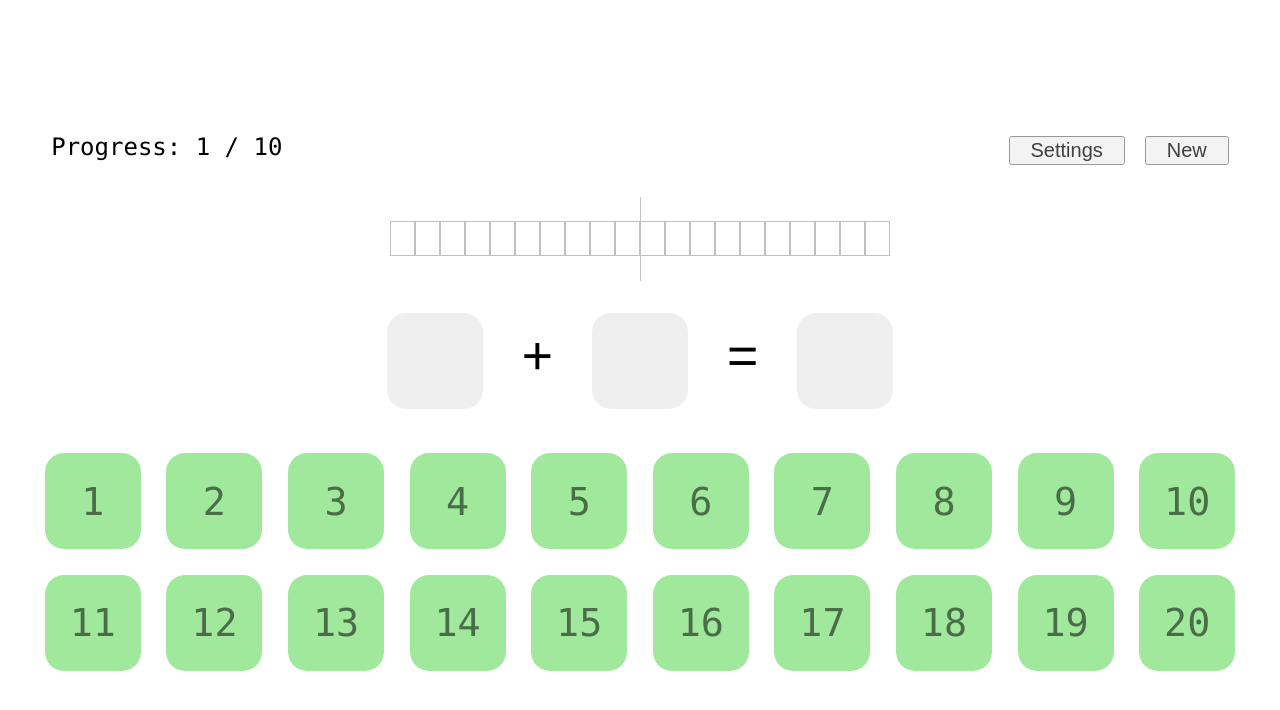
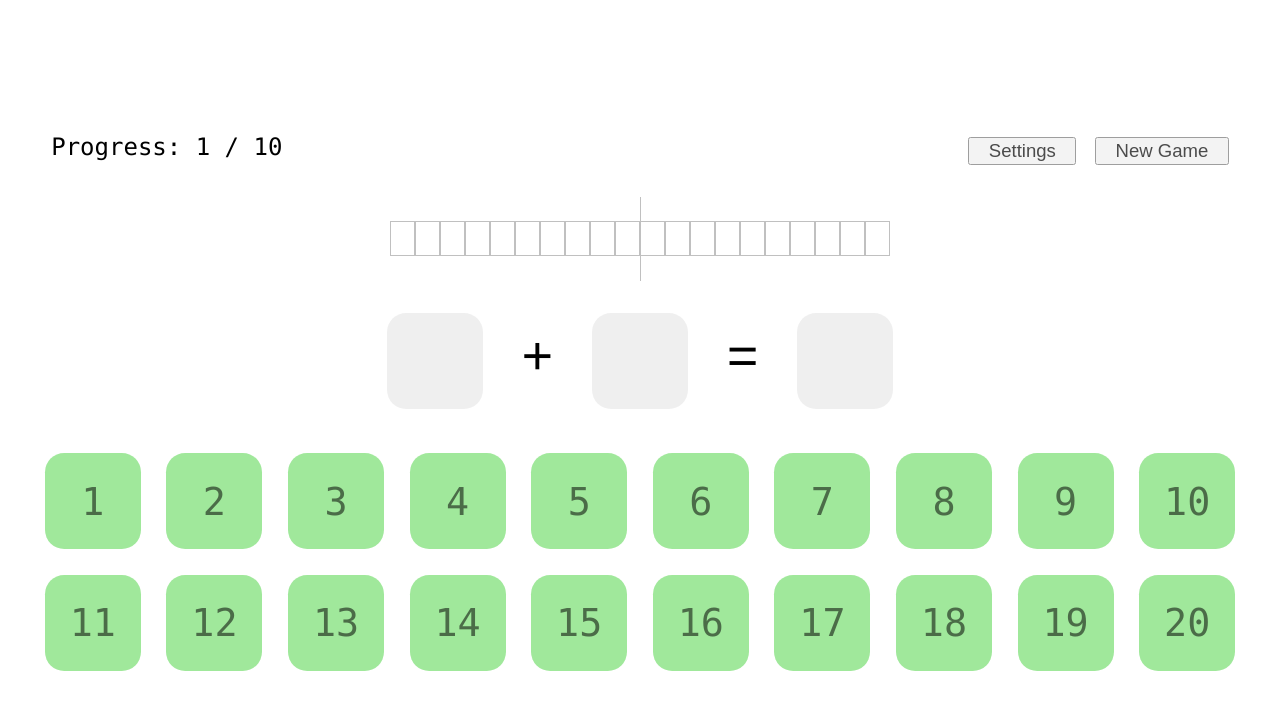
Before and after one commit to ZYinMD/preschool-math, a Svelte app: page / in a window 1280 px wide. Shown: the top 710 px of the page. Built offline with nearby package versions, Linux system fonts and the light colour scheme.

Commit message:
css only

```diff
--- a/src/GameBoard/Header/Header.svelte
+++ b/src/GameBoard/Header/Header.svelte
@@ -14,7 +14,7 @@
   <button class="settings" onclick={() => (s.view = "settings")}
     >Settings</button
   >
-  <button class="new" onclick={() => restartGame()}>New</button>
+  <button class="new" onclick={() => restartGame()}>New Game</button>
 </div>
 
 <style>
@@ -47,11 +47,11 @@
     }
   }
   button {
-    font-size: clamp(12px, 1.7vw, 20px);
+    font-size: clamp(12px, 1.45vw, 20px);
     padding-left: 1em;
     padding-right: 1em;
     grid-area: new;
-    opacity: 0.75;
+    opacity: 0.7;
   }
   .settings {
     grid-area: settings;
```
